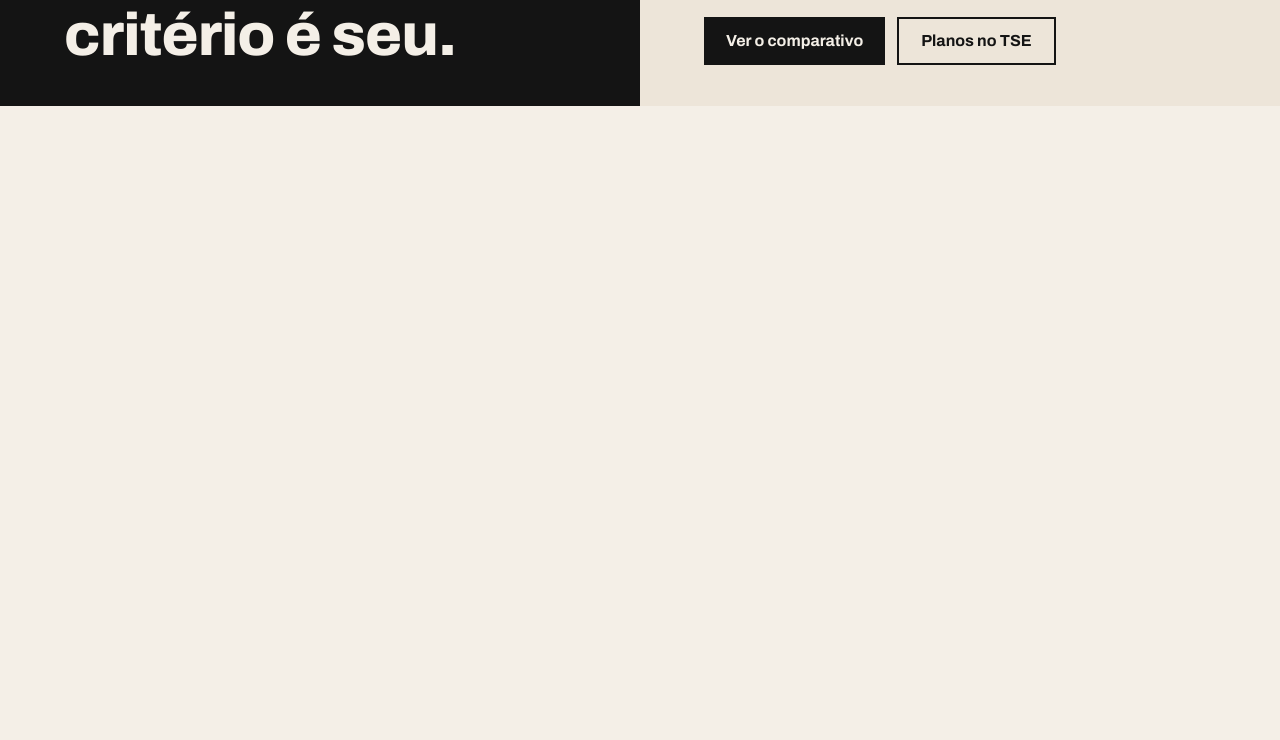
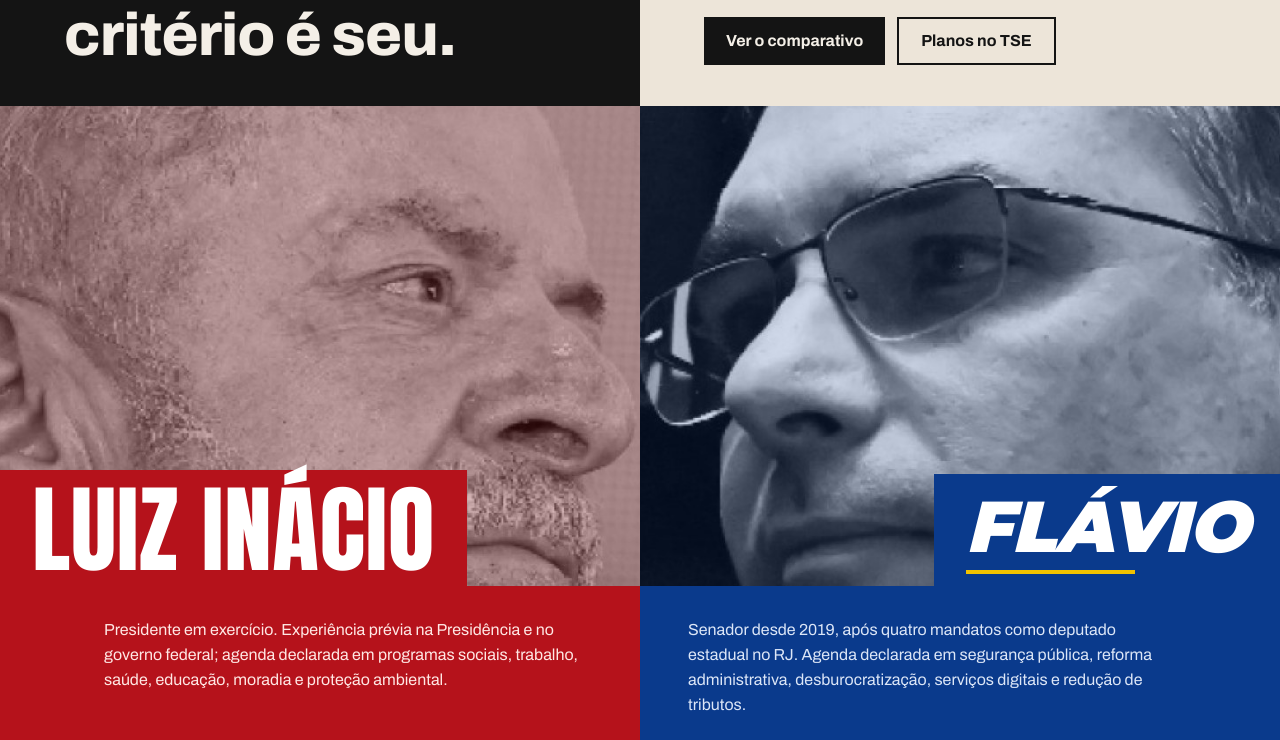
Before and after one commit to dutrathiagodev/landing-page-face-a-face, a Next.js app: page / in a window 1280 px wide. Shown: the part 905-1645 px from the top of the page. Before the commit the page ends 1011 px from the top, so only its background shows below. Built offline with nearby package versions, Linux system fonts and the light colour scheme; no server answers.

Commit message:
feat: adiciona seção Perfis no page.tsx

```diff
--- a/src/app/page.tsx
+++ b/src/app/page.tsx
@@ -1,6 +1,7 @@
 import { Header } from "@/components/layout/header";
 import { Hero } from "@/components/sections/hero/hero";
 import { Manifesto } from "@/components/sections/manifesto/manifesto";
+import { Perfis } from "@/components/sections/perfis/perfis";
 
 export default function Home() {
   return (
@@ -9,7 +10,7 @@
       <main className="flex-1">
         <Hero />
         <Manifesto />
-        {/* Perfis */}
+        <Perfis />
         {/* Lado a lado */}
         {/* Status jurídico */}
         {/* Perguntas */}
```
